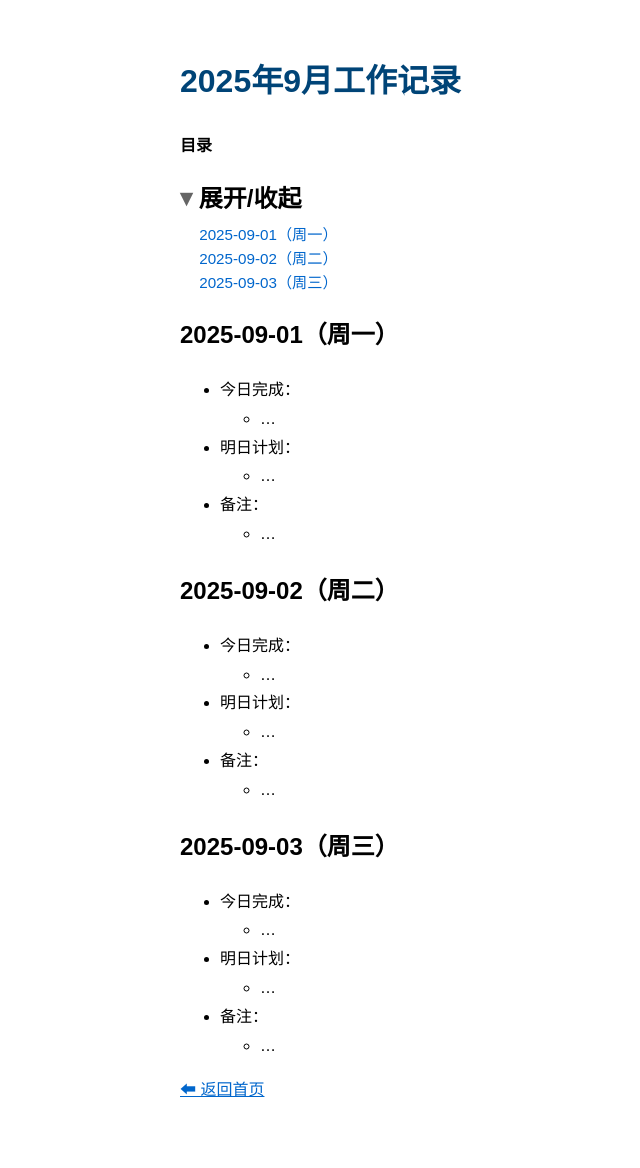
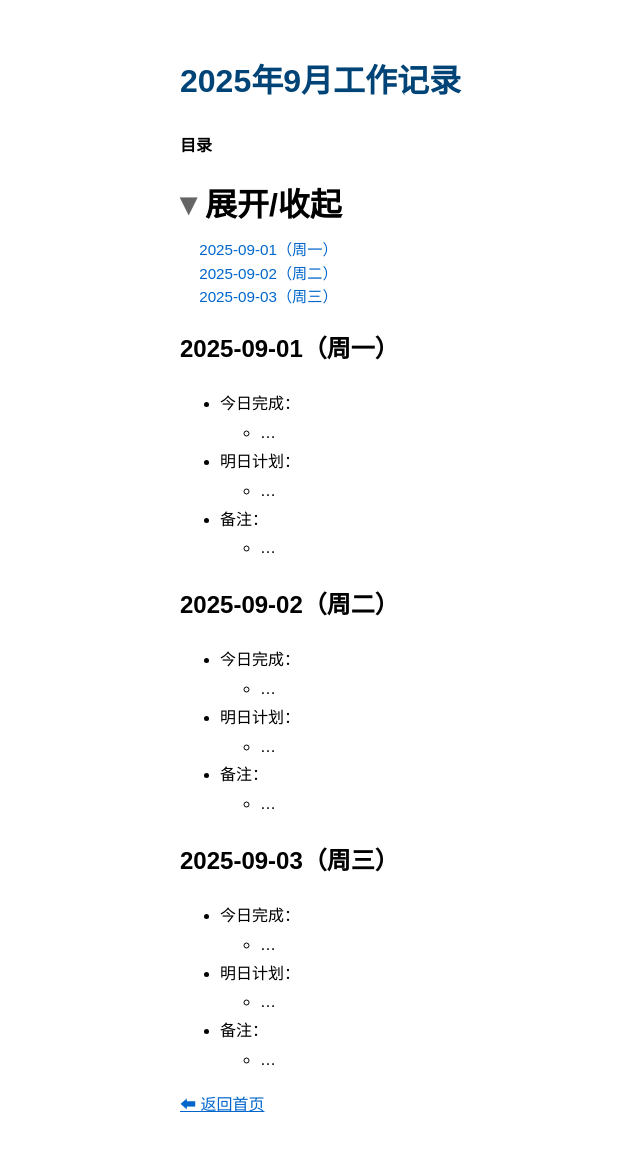
Before and after one commit to tengwen2018/tengwen2018.github.io, a Jekyll site: the page built from _notes/2025-09.md, in a window 1280 px wide. Shown: the whole page, without its empty margins (60-700 px from the left). Built offline with Jekyll 4.4.1, drawn with Linux system fonts in a browser that asks for light colours.

Commit message:
Update note.html

```diff
--- a/_layouts/note.html
+++ b/_layouts/note.html
@@ -77,7 +77,7 @@
 
     /* 控制折叠/展开标题的样式 */
   details > summary {
-    font-size: 1.5rem;   /* 调大字体，例如 1.2 倍 */
+    font-size: 2rem;   /* 调大字体，例如 1.2 倍 */
     font-weight: bold;   /* 加粗 */
     cursor: pointer;     /* 鼠标变成小手 */
   }
```
